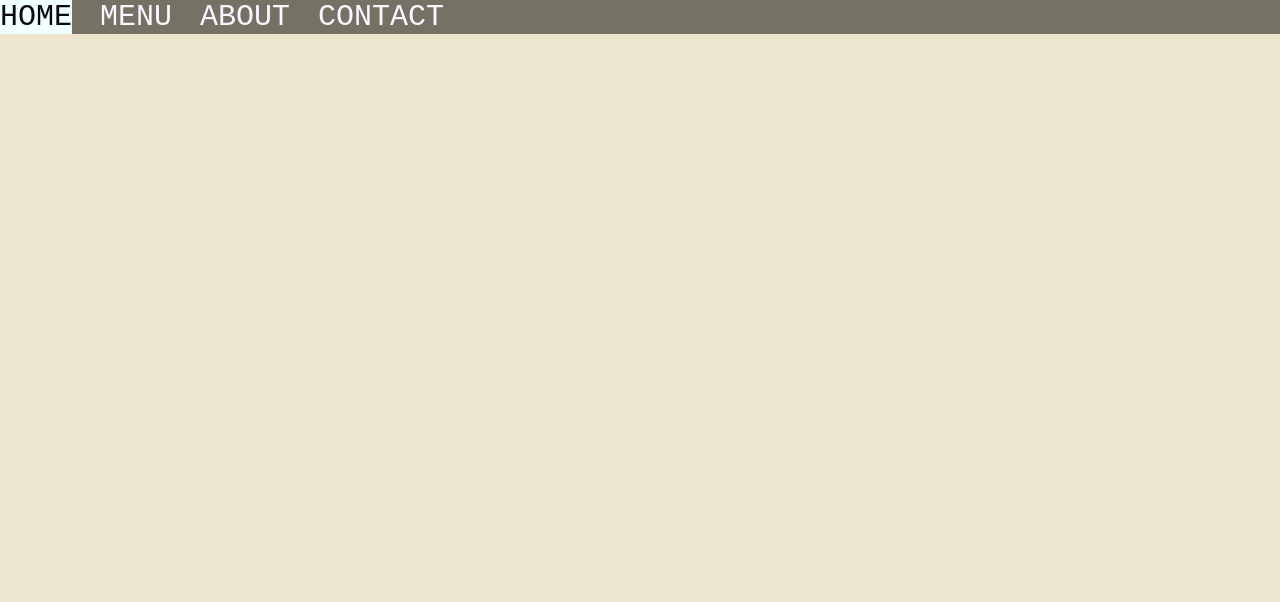
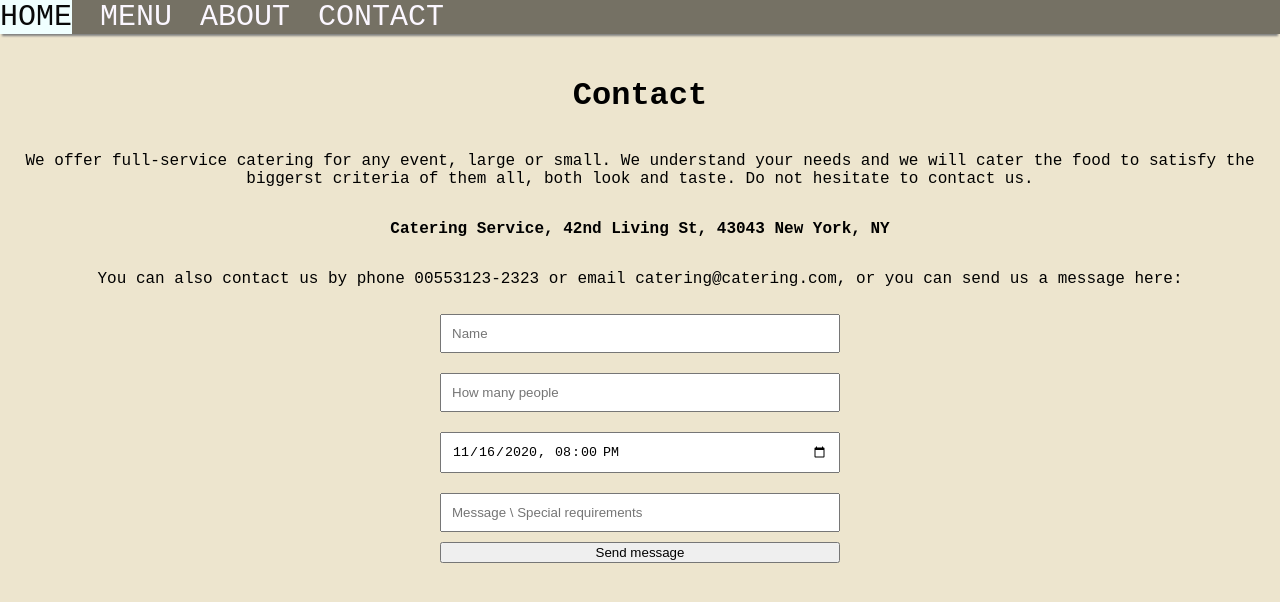
Before and after one commit to Deknas1995/HamburgerSite, a plain HTML site: page contact.html in a window 1280 px wide. Drawn offline with Linux system fonts and the light colour scheme.

Commit message:
added contact form

```diff
--- a/CSS/main.css
+++ b/CSS/main.css
@@ -17,10 +17,18 @@ h6 {
   font-family: "Courier New", Courier, monospace;
 }
 
+.navbar-container {
+  position: fixed;
+  top: 0;
+  width: 100%;
+  z-index: 1000;
+  box-shadow: 0 4px 2px -2px gray;
+}
+
 .navbar {
   font-size: 30px;
   background-color: rgb(117, 113, 100);
-  opacity: 0.3;
+  opacity: 0.8;
 }
 
 .navbar:hover {
@@ -148,3 +156,46 @@ h6 {
 .item-img img {
   width: 100%;
 }
+
+.contact-container {
+  display: flex;
+  flex-direction: column;
+  align-items: center;
+  text-align: center;
+  padding: 20px;
+}
+
+.contact-form {
+  display: flex;
+  flex-direction: column;
+  align-items: center;
+  justify-content: center;
+  width: 100%;
+  max-width: 400px;
+}
+
+.contact-form input {
+  display: block;
+  align-items: center;
+  justify-content: center;
+}
+
+.contact-input {
+  width: 100%;
+  padding: 10px;
+  margin: 10px 0;
+  box-sizing: border-box;
+}
+
+.contact-button {
+  padding: 10px 20px;
+  margin-top: 10px;
+  background-color: #4caf50;
+  color: white;
+  border: none;
+  cursor: pointer;
+}
+
+.contact-button:hover {
+  background-color: #45a049;
+}
--- a/contact.html
+++ b/contact.html
@@ -15,5 +15,58 @@
         <a href="#contact" class="contact">CONTACT</a>
       </div>
     </div>
+
+    <br />
+    <br />
+    <div class="contact-container">
+      <h1>Contact</h1>
+      <p>
+        We offer full-service catering for any event, large or small. We
+        understand your needs and we will cater the food to satisfy the biggerst
+        criteria of them all, both look and taste. Do not hesitate to contact
+        us.
+      </p>
+      <p class="w3-text-blue-grey w3-large">
+        <b>Catering Service, 42nd Living St, 43043 New York, NY</b>
+      </p>
+      <p>
+        You can also contact us by phone 00553123-2323 or email
+        catering@catering.com, or you can send us a message here:
+      </p>
+
+      <form class="contact-form">
+        <input
+          class="contact-input"
+          type="text"
+          placeholder="Name"
+          required="Name"
+        />
+
+        <input
+          class="contact-input"
+          type="number"
+          placeholder="How many people"
+          required="People"
+        />
+
+        <input
+          class="contact-input"
+          type="datetime-local"
+          placeholder="Date and time"
+          required="date"
+          value="2020-11-16T20:00"
+        />
+
+        <input
+          class="contact-input"
+          type="text"
+          placeholder="Message \ Special requirements"
+          required
+          name="Message"
+        />
+
+        <button class="contact-form" type="submit">Send message</button>
+      </form>
+    </div>
   </body>
 </html>
```
Also changed, not shown: index.html (+2 -1 lines), menu.html (+2 -1 lines).
